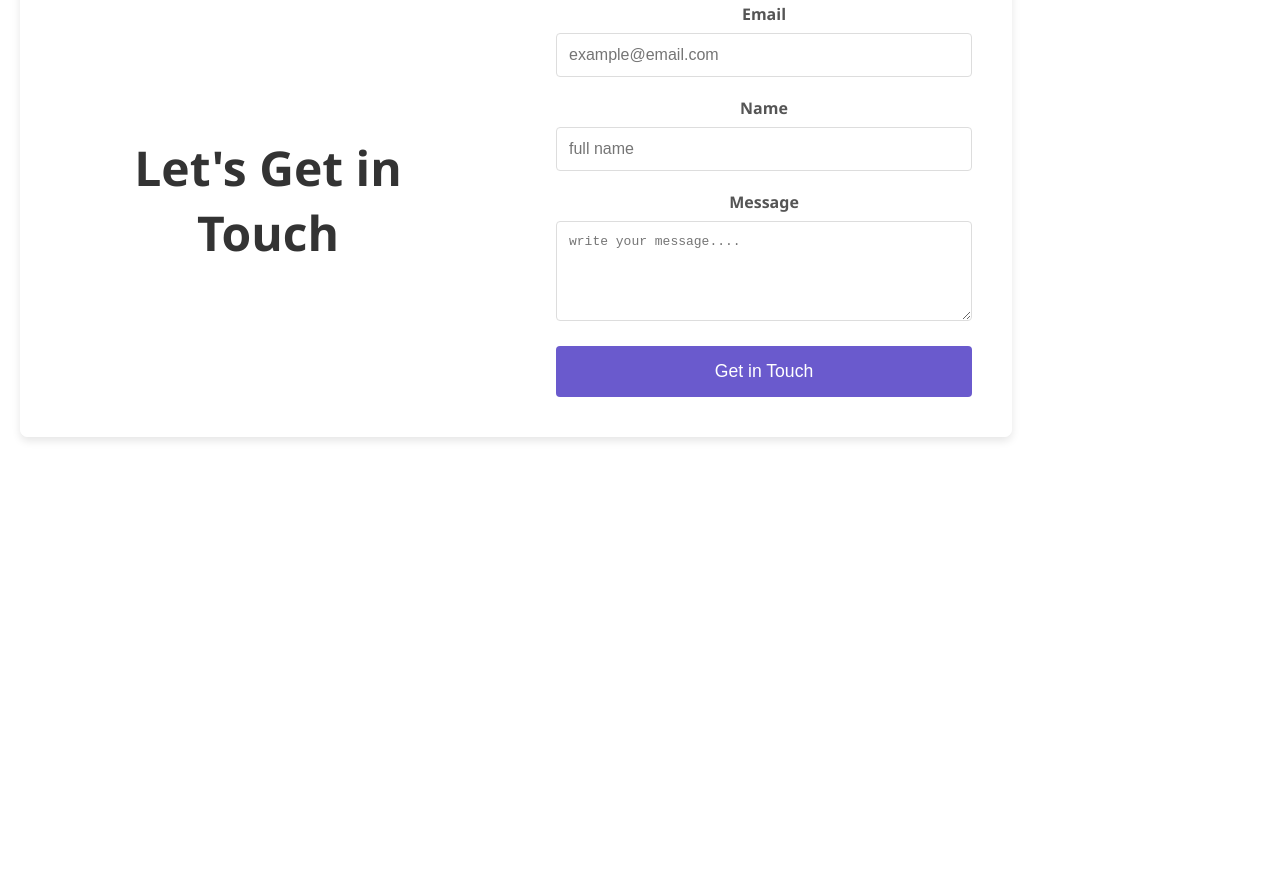
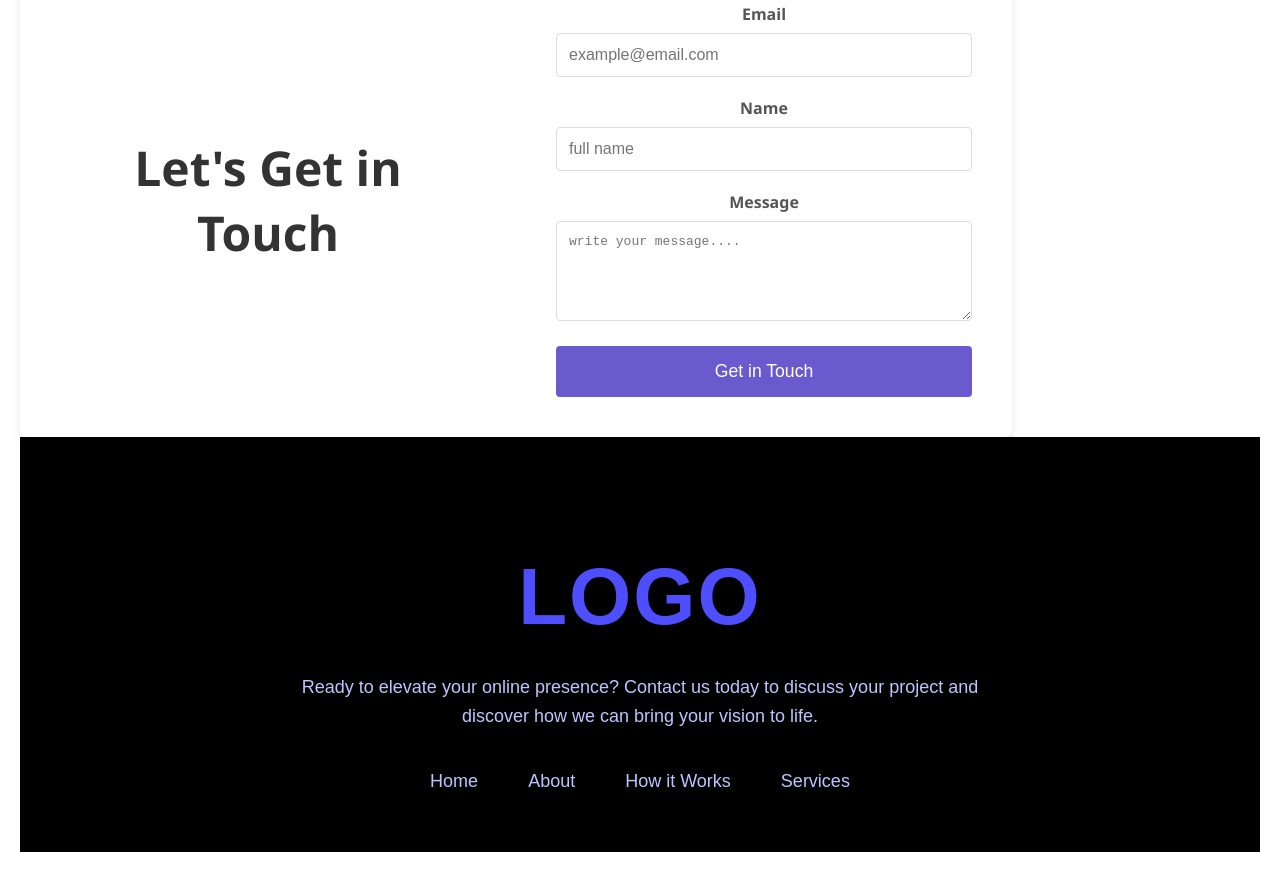
Before and after one commit to baki-2025/hero-web-repo-01, a plain HTML site: page index.html in a window 1280 px wide. Shown: the part 2767-3657 px from the top of the page. Before the commit the page ends 3284 px from the top, so only its background shows below. Drawn offline with Linux system fonts and the light colour scheme.

Commit message:
sixth commit

```diff
--- a/index.html
+++ b/index.html
@@ -116,3 +116,17 @@
             </form>
         </div>
     </div>
+    <footer class="footer">
+  <h1 class="footer-logo">LOGO</h1>
+  <p class="footer-text">
+    Ready to elevate your online presence? Contact us today to discuss your project and discover how we can bring your vision to life.
+  </p>
+  <nav class="footer-nav">
+    <a href="#">Home</a>
+    <a href="#">About</a>
+    <a href="#">How it Works</a>
+    <a href="#">Services</a>
+  </nav>
+</footer>
+</body>
+</html>
--- a/style.css
+++ b/style.css
@@ -278,3 +278,45 @@ button {
 button:hover {
     background-color: #5a4bb3; /* Darker purple on hover */
 }
+.footer {
+  background-color: #000; /* Dark background */
+  color: #bbb;
+  text-align: center;
+  padding: 60px 20px;
+  font-family: 'Arial', sans-serif;
+}
+
+.footer-logo {
+  font-size: 80px;
+  color: #4e4eff;
+  margin-bottom: 30px;
+  font-weight: 900;
+  letter-spacing: 2px;
+}
+
+.footer-text {
+  font-size: 18px;
+  color: #c2c2ff;
+  max-width: 700px;
+  margin: 0 auto 40px;
+  line-height: 1.6;
+}
+
+.footer-nav {
+  display: flex;
+  justify-content: center;
+  flex-wrap: wrap;
+  gap: 50px;
+}
+
+.footer-nav a {
+  color: #c2c2ff;
+  text-decoration: none;
+  font-size: 18px;
+  font-weight: 500;
+  transition: color 0.3s ease;
+}
+
+.footer-nav a:hover {
+  color: #ffffff;
+}
```
